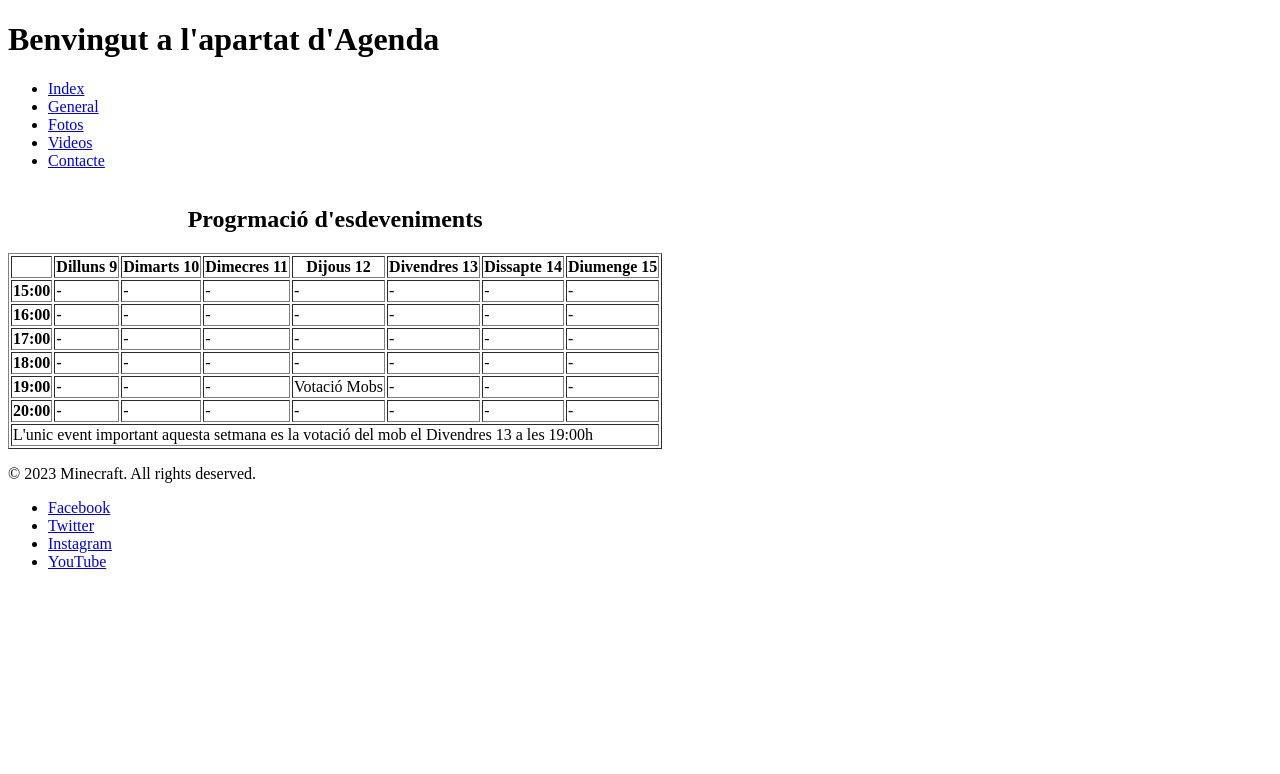
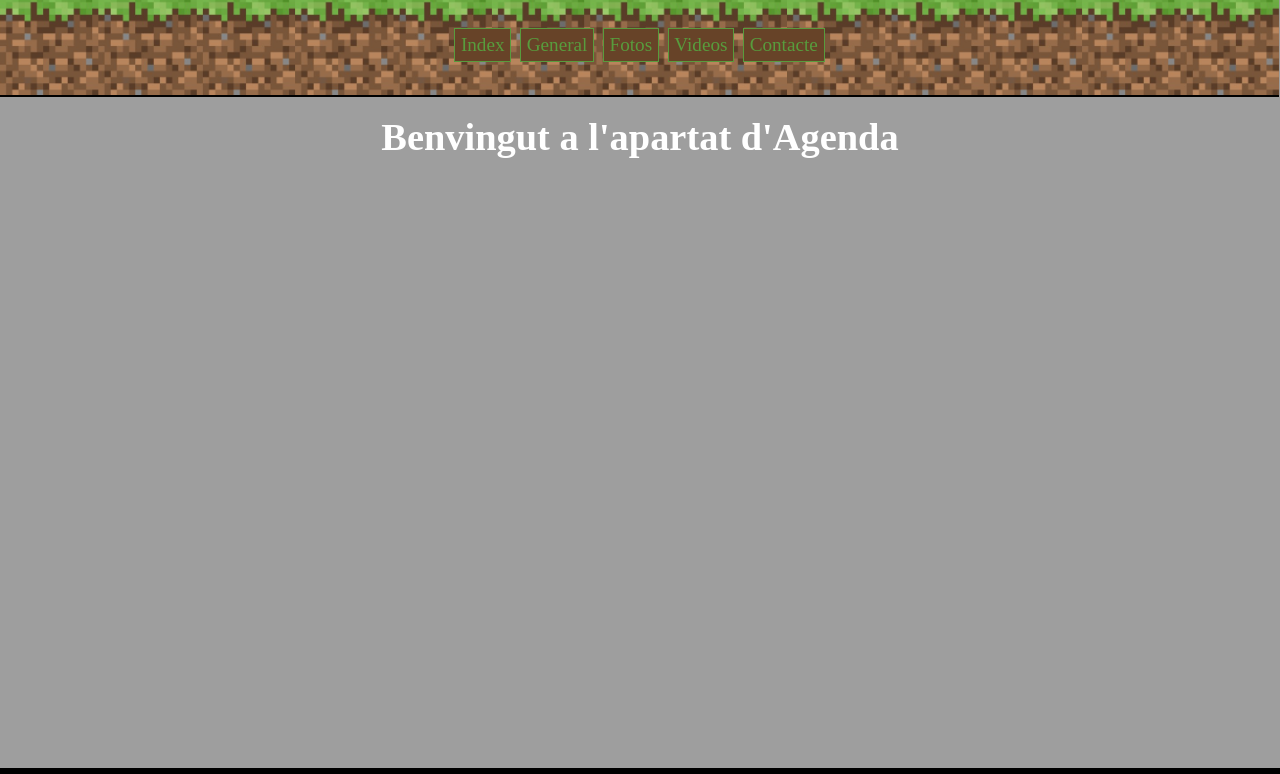
Before and after one commit to AlfredFernandez/m4uf1pac2, a plain HTML site: page web/agenda.html in a window 1280 px wide. Shown: the top 774 px of the page. Drawn offline with Linux system fonts and the light colour scheme; the site is published under a folder, as on GitHub Pages, so addresses that start at the root find nothing.

Commit message:
6é try de pujada d'arxius

```diff
--- a/web/agenda.html
+++ b/web/agenda.html
@@ -3,8 +3,8 @@
 <head>
     <meta charset="UTF-8">
     <meta name="viewport" content="width=device-width, initial-scale=1.0">
-    <link rel="stylesheet" href="/css/common.css">
-    <link rel="stylesheet" href="/css/agenda.css">
+    <link rel="stylesheet" href="../css/common.css">
+    <link rel="stylesheet" href="../css/agenda.css">
     <title>Agenda</title>
 </head>
 <body>
@@ -13,10 +13,10 @@
         <nav>
             <ul>
                 <li><a href="../index.html">Index</a></li>
-                <li><a href="./web/general.html">General</a></li>
-                <li><a href="./web/fotos.html">Fotos</a></li>
-                <li><a href="./web/videos.html">Videos</a></li>
-                <li><a href="./web/contacte.html">Contacte</a></li>
+                <li><a href="./general.html">General</a></li>
+                <li><a href="./fotos.html">Fotos</a></li>
+                <li><a href="./videos.html">Videos</a></li>
+                <li><a href="./contacte.html">Contacte</a></li>
             </ul>
         </nav>
     </header>
--- a/web/contacte.html
+++ b/web/contacte.html
@@ -3,8 +3,8 @@
 <head>
     <meta charset="UTF-8">
     <meta name="viewport" content="width=device-width, initial-scale=1.0">
-    <link rel="stylesheet" href="/css/common.css">
-    <link rel="stylesheet" href="/css/contacte.css">
+    <link rel="stylesheet" href="../css/common.css">
+    <link rel="stylesheet" href="../css/contacte.css">
     <title>Formulari Contacte</title>
 </head>
 <body>
@@ -13,10 +13,10 @@
         <nav>
             <ul>
                 <li><a href="../index.html">Index</a></li>
-                <li><a href="./web/general.html">General</a></li>
-                <li><a href="./web/fotos.html">Fotos</a></li>
-                <li><a href="./web/videos.html">Videos</a></li>
-                <li><a href="./web/agenda.html">Agenda</a></li>
+                <li><a href="./general.html">General</a></li>
+                <li><a href="./fotos.html">Fotos</a></li>
+                <li><a href="./videos.html">Videos</a></li>
+                <li><a href="./agenda.html">Agenda</a></li>
             </ul>
         </nav>
     </header>
```
Also changed, not shown: web/fotos.html (+6 -6 lines), web/general.html (+6 -6 lines), web/videos.html (+6 -6 lines).
